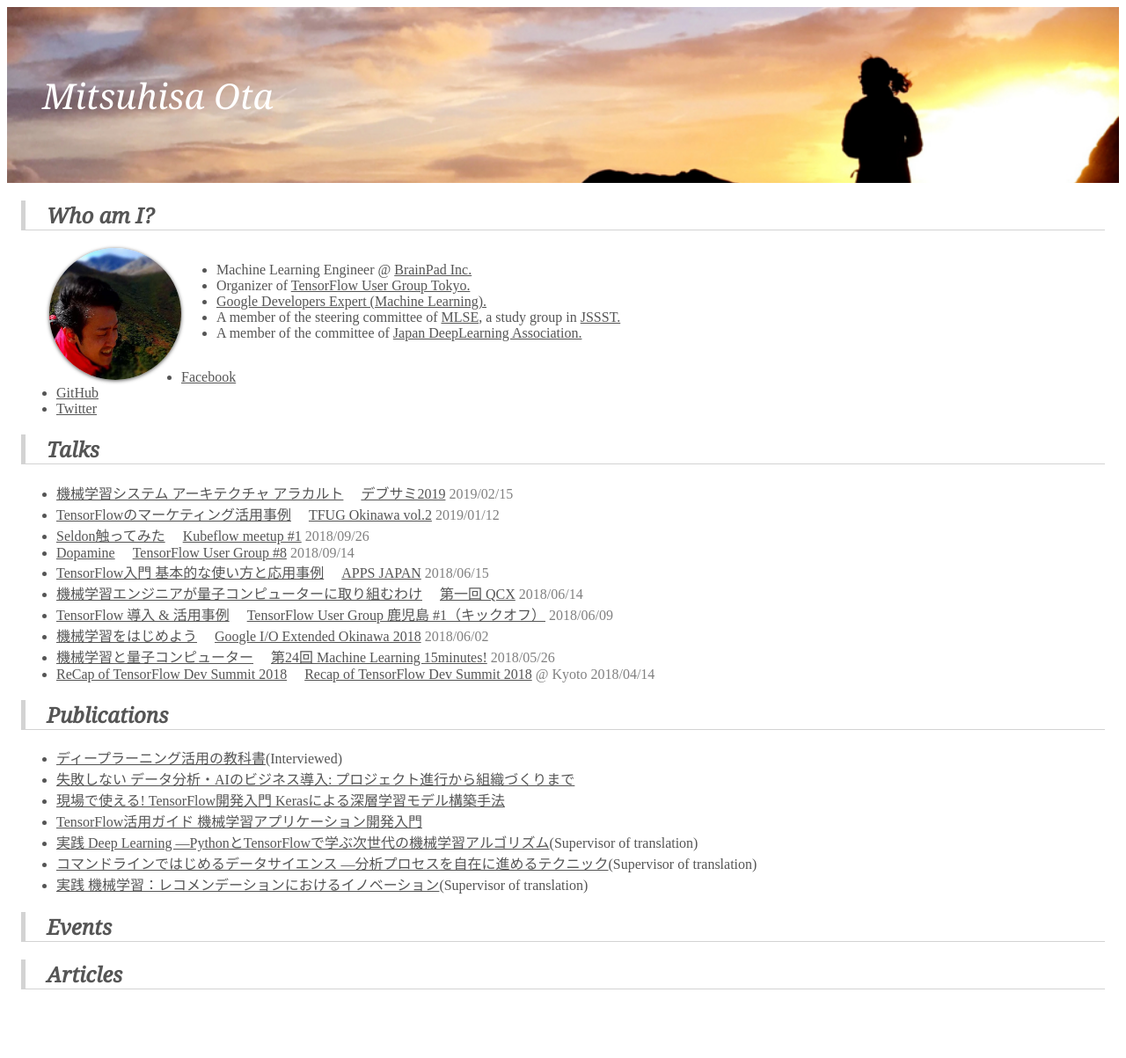
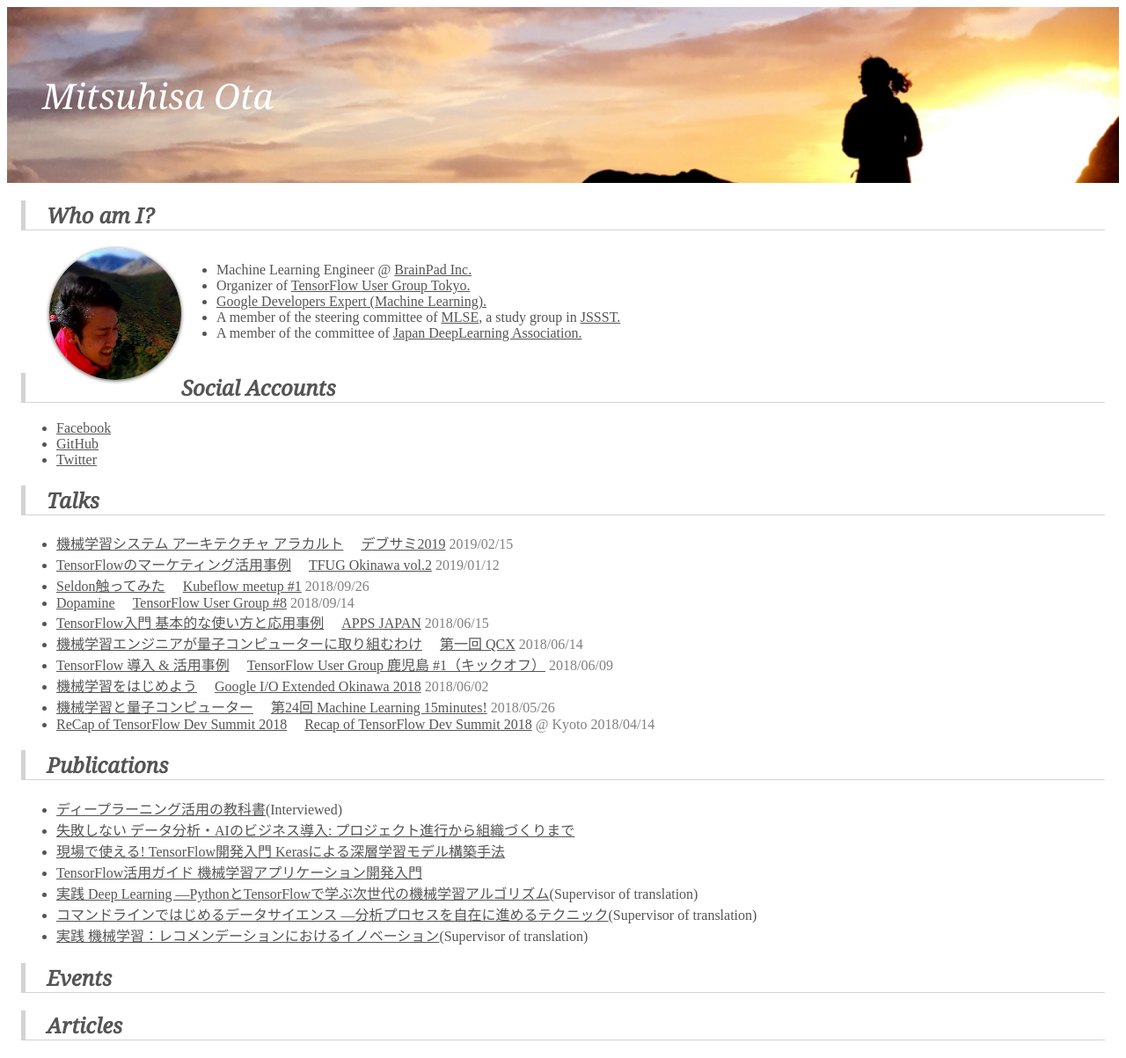
Before and after one commit to ohtaman/ohtaman.github.io, a Jekyll site: the page built from index.md, in a window 1280 px wide. Shown: the whole page at 88% size. Built offline with Jekyll 4.4.1, drawn with Linux system fonts in a browser that asks for light colours; nearby versions of some CDN libraries; before the commit the page ends 1145 px from its top, so only the background shows below that.

Commit message:
Update index.md

```diff
--- a/index.md
+++ b/index.md
@@ -13,6 +13,8 @@ title: Mitsuhisa Ota
 - A member of the steering committee of [MLSE](https://sites.google.com/view/sig-mlse), a study group in [JSSST.](http://www.jssst.or.jp/)
 - A member of the committee of [Japan DeepLearning Association.](https://www.jdla.org/)
 {: .whoami-contents}
+
+## Social Accounts
 
 - [Facebook](https://www.facebook.com/ohtaman)
 - [GitHub](https://github.com/ohtaman)
```
